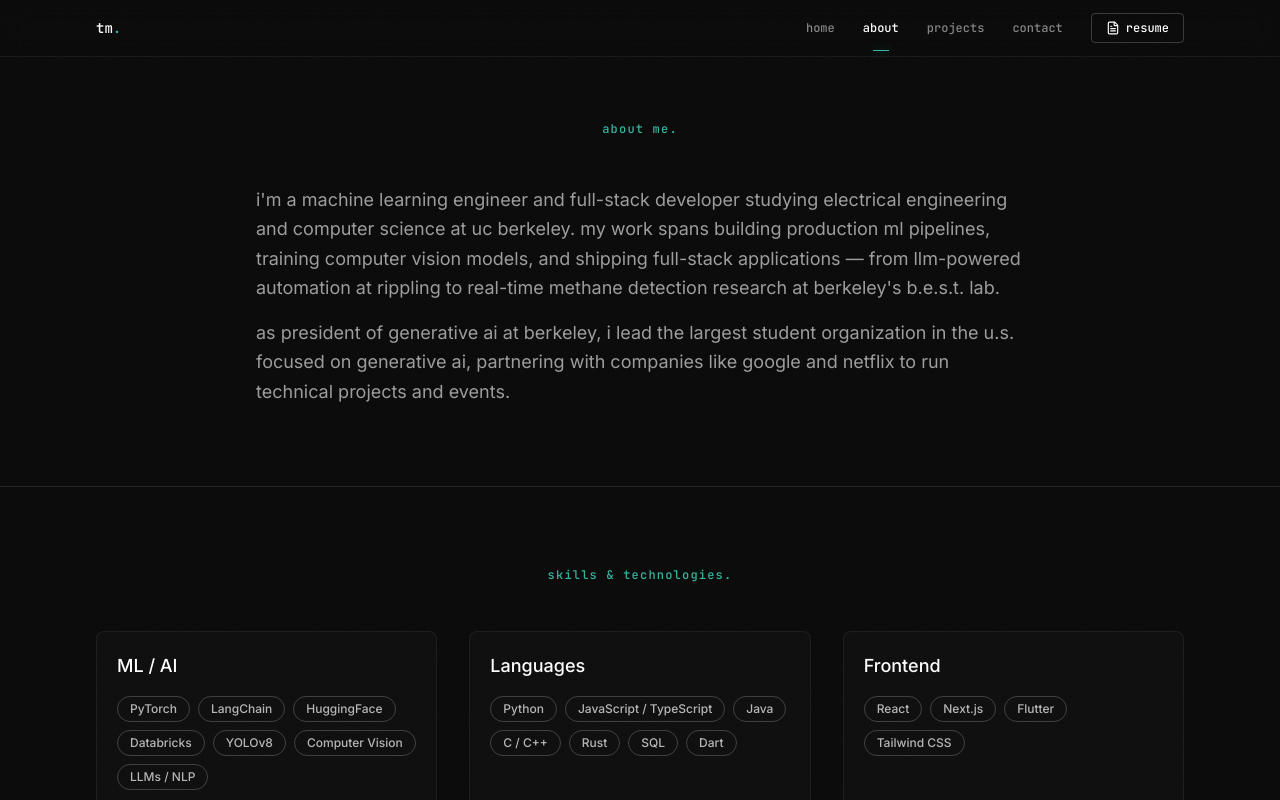
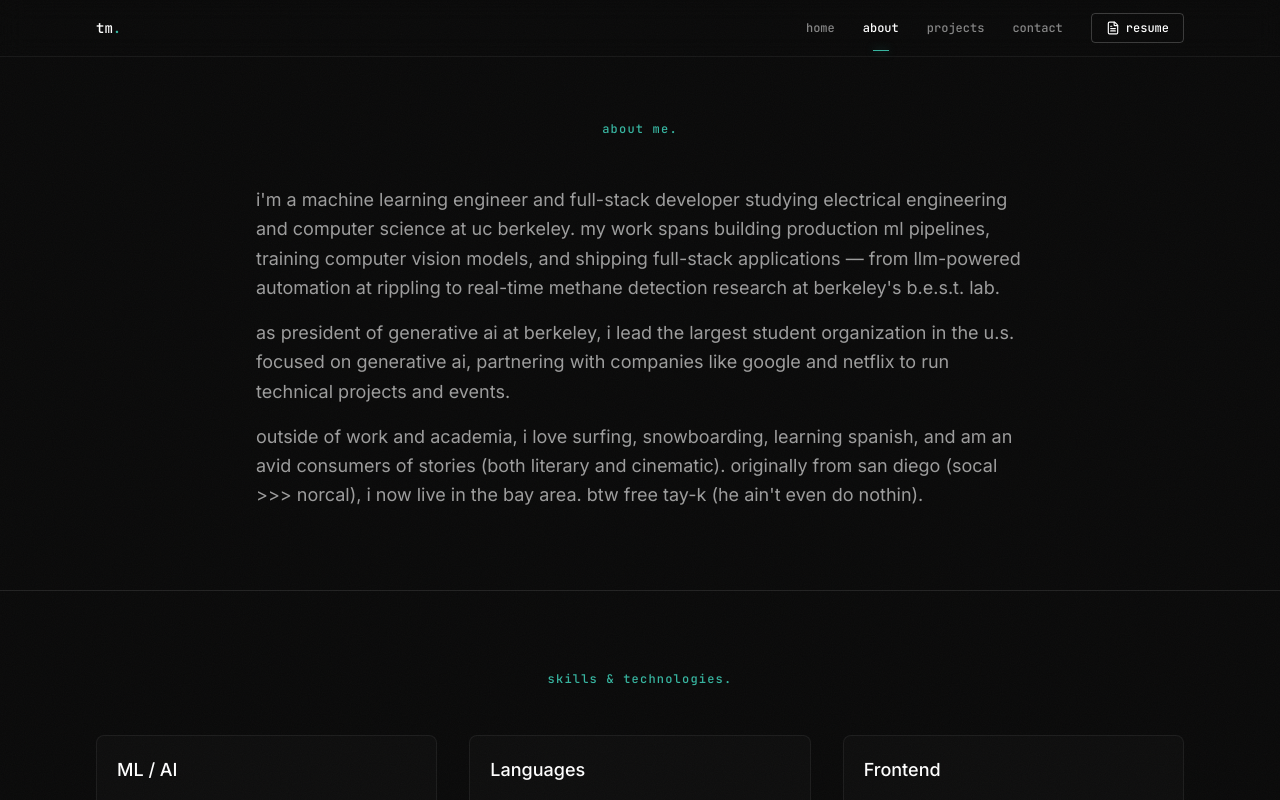
Before and after one commit to MeyerTalon/personal-website, a React (Vite) app: page /about in a window 1280 px wide. Shown: the top 800 px of the page. Built offline with nearby package versions, Linux system fonts and the light colour scheme.

Commit message:
fixed resume

```diff
--- a/src/components/Navbar.tsx
+++ b/src/components/Navbar.tsx
@@ -11,7 +11,7 @@ const navItems: NavItem[] = [
   { label: 'contact', path: '/contact' },
 ];
 
-const RESUME_URL = 'https://drive.google.com/file/d/1cIemBIl14PZ6sij48F_n58-omNZ3zbcz/view?usp=sharing';
+const RESUME_URL = '/resume.pdf';
 
 export function Navbar() {
   const [isOpen, setIsOpen] = useState(false);
--- a/src/pages/About.tsx
+++ b/src/pages/About.tsx
@@ -95,6 +95,12 @@ export function About() {
               student organization in the u.s. focused on generative ai,
               partnering with companies like google and netflix to run technical
               projects and events.
+            </p>
+            <p className="mt-4 text-lg leading-relaxed text-white/60">
+              outside of work and academia, i love surfing, snowboarding, learning spanish,
+              and am an avid consumers of stories (both literary and cinematic). originally
+              from san diego (socal {'>>>'} norcal), i now live in the bay area. btw free tay-k
+              (he ain't even do nothin).
             </p>
           </div>
         </ScrollReveal>
```
Also changed, not shown: public/README.md (added), 1 other file (tests, documents, lock files or other folders).
